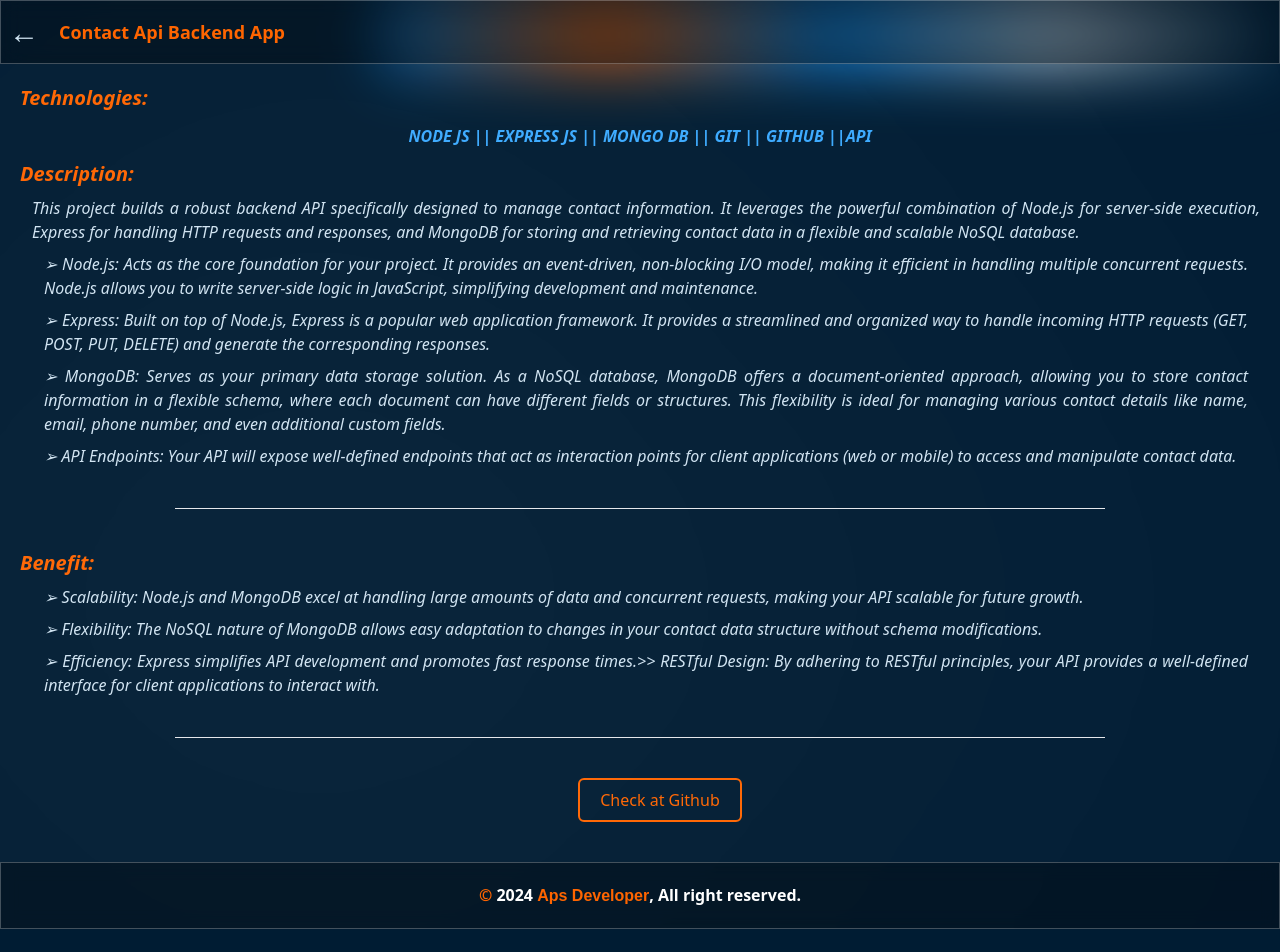
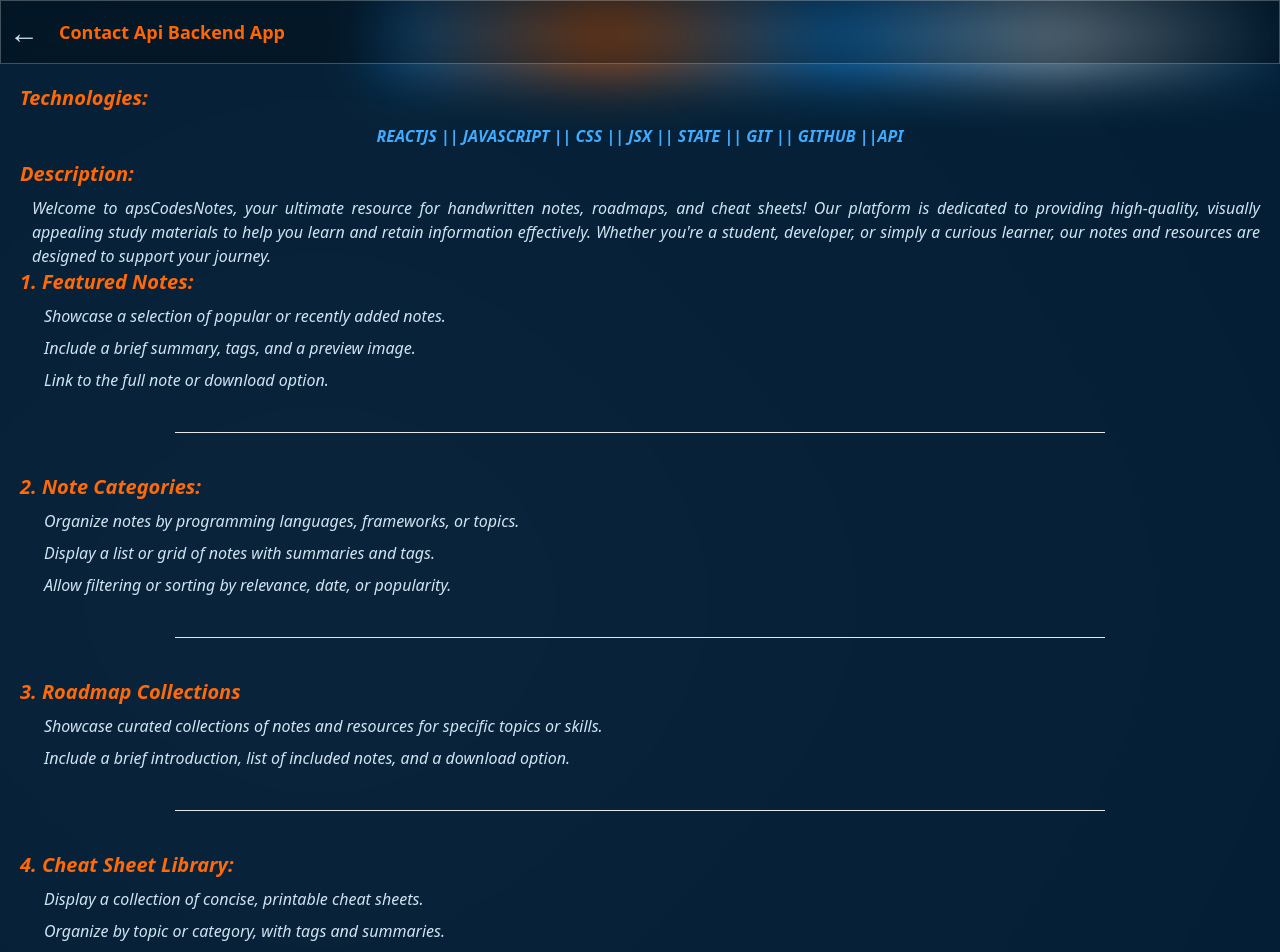
Before and after one commit to apsdeveloper461/mehboob-alam, a Next.js app: page /project/1 in a window 1280 px wide. Shown: the top 952 px of the page. Before the commit the page ends 929 px from the top, so only its background shows below. Built offline with nearby package versions, Linux system fonts and the light colour scheme.

Commit message:
change popularproject.ts

```diff
--- a/components/project/popularProject.ts
+++ b/components/project/popularProject.ts
@@ -20,23 +20,44 @@ export const popularProject: Projects[] = [
       'https://img.freepik.com/free-vector/gradient-ui-ux-landing-page-template_23-2149053664.jpg?size=626&ext=jpg&ga=GA1.1.2082370165.1716422400&semt=ais_user',
     title: 'Contact Api Backend App',
     github: 'https://github.com/apsdeveloper461/Contact_Api-with-ExpressJs-and-MongoDb-.git',
-    technolgies: " NODE JS || EXPRESS JS || MONGO DB || GIT || GITHUB ||API ",
-    descrition: "This project builds a robust backend API specifically designed to manage contact information. It leverages the powerful combination of Node.js for server-side execution, Express for handling HTTP requests and responses, and MongoDB for storing and retrieving contact data in a flexible and scalable NoSQL database.",
+    technolgies: " REACTJS || JAVASCRIPT || CSS || JSX || STATE || GIT || GITHUB ||API ",
+    descrition: "Welcome to apsCodesNotes, your ultimate resource for handwritten notes, roadmaps, and cheat sheets! Our platform is dedicated to providing high-quality, visually appealing study materials to help you learn and retain information effectively. Whether you're a student, developer, or simply a curious learner, our notes and resources are designed to support your journey.",
     OtherData: [{
-      subtitle: '',
+      subtitle: '1. Featured Notes:',
       subdescription: [
-        '➢ Node.js:  Acts as the core foundation for your project. It provides an event-driven, non-blocking I/O model, making it efficient in handling multiple concurrent requests. Node.js allows you to write server-side logic in JavaScript, simplifying development and maintenance.',
-        '➢ Express:  Built on top of Node.js, Express is a popular web application framework. It provides a streamlined and organized way to handle incoming HTTP requests (GET, POST, PUT, DELETE) and generate the corresponding responses.',
-        '➢ MongoDB:  Serves as your primary data storage solution. As a NoSQL database, MongoDB offers a document-oriented approach, allowing you to store contact information in a flexible schema, where each document can have different fields or structures. This flexibility is ideal for managing various contact details like name, email, phone number, and even additional custom fields. ',
-        '➢ API Endpoints:  Your API will expose well-defined endpoints that act as interaction points for client applications (web or mobile) to access and manipulate contact data.'
+        'Showcase a selection of popular or recently added notes.',
+        'Include a brief summary, tags, and a preview image.',
+        'Link to the full note or download option.'
       ]
     },
     {
-      subtitle: 'Benefit:',
+      subtitle: '2. Note Categories:',
       subdescription: [
-        '➢ Scalability: Node.js and MongoDB excel at handling large amounts of data and concurrent requests, making your API scalable for future growth.',
-        '➢ Flexibility: The NoSQL nature of MongoDB allows easy adaptation to changes in your contact data structure without schema modifications.',
-        '➢ Efficiency: Express simplifies API development and promotes fast response times.>>  RESTful Design: By adhering to RESTful principles, your API provides a well-defined interface for client applications to interact with.'
+        'Organize notes by programming languages, frameworks, or topics.',
+        'Display a list or grid of notes with summaries and tags.',
+        'Allow filtering or sorting by relevance, date, or popularity.'
+      ]
+    },
+    {
+      subtitle: '3. Roadmap Collections',
+      subdescription: [
+        'Showcase curated collections of notes and resources for specific topics or skills.',
+        'Include a brief introduction, list of included notes, and a download option.'
+      ]
+    },
+    {
+      subtitle: '4. Cheat Sheet Library:',
+      subdescription: [
+        'Display a collection of concise, printable cheat sheets.',
+        'Organize by topic or category, with tags and summaries.',
+        'Allow users to download or print individual sheets.'
+      ]
+    },
+    {
+      subtitle: '6. Search and Filter:',
+      subdescription: [
+        'Allow users to find specific notes or resources quickly.',
+        'Implement a robust search bar with filtering options (by name, categories, tages).'
       ]
     }],
     slideImages: []
@@ -141,10 +162,44 @@ export const popularProject: Projects[] = [
     title: 'Chat App with MERN Stack',
     github: 'https://github.com/apsdeveloper461/text_manipulator.git',
     technolgies: " MERN STACK || HTML || CSS || JS || REACTJS || NODDEJS || EXPRESSJS || SOCKET || MONGODB",
-    descrition: `Want to transform your text with ease? Our interactive text manipulator empowers you to take control! From converting to uppercase or lowercase to removing pesky extra spaces, our user-friendly website simplifies your text editing needs. Explore real-world use cases, conquer challenges, and share your creativity with the world. Let our text manipulator become your secret weapon for crafting impactful and polished content!  Tired of fixing typos or counting words? Our website makes changing your text easy! Make it all CAPS or lowercase, get rid of extra spaces, and even see how many words and letters you have. It's fun too! Play games with your text and share your creations. Make cool social media posts and write better with our tips. Come play with your words and see what you can do!`,
+    descrition: `Welcome to Aps Chat App, a fast and secure messaging platform built with the MERN stack. Our app allows users to communicate in real-time, with features like instant messaging, chat rooms, and file sharing. With a strong focus on security and scalability, our app is perfect for teams, communities, and individuals looking for a reliable chat solution.
+`,
     OtherData: [{
-      subtitle: "",
-      subdescription: []
+     subtitle:'Benefits:',
+     subdescription:[
+      ' Real-time messaging with instant delivery and read receipts',
+      'Fast and reliable messaging for seamless communication',
+      'Secure data storage and transmission for peace of mind',
+      'User-friendly interface for easy navigation and use'
+     ]
+    },{
+      subtitle: 'Real-time Messaging',
+      subdescription: [
+        'Instant messaging for seamless communication',
+        'Support for text, images, and files',
+        'Automatic message delivery and read receipts'
+      ]
+    }, {
+      subtitle: 'User Authentication',
+      subdescription: [
+        'Secure user registration and login',
+        'Password hashing and salting for added security',
+        'User profile management and editing'
+      ]
+    }, {
+      subtitle: 'Notifications and Alerts',
+      subdescription: [
+        'Real-time notifications for new messages',
+        'Customizable notification settings',
+        'Support for desktop and mobile notifications'
+      ]
+    }, {
+      subtitle: 'Security and Scalability',
+      subdescription: [
+        'Built with MERN stack for scalability',
+        'Secure data storage and transmission',
+        'Regular updates and maintenance'
+      ]
     }],
     slideImages: []
   },
```
